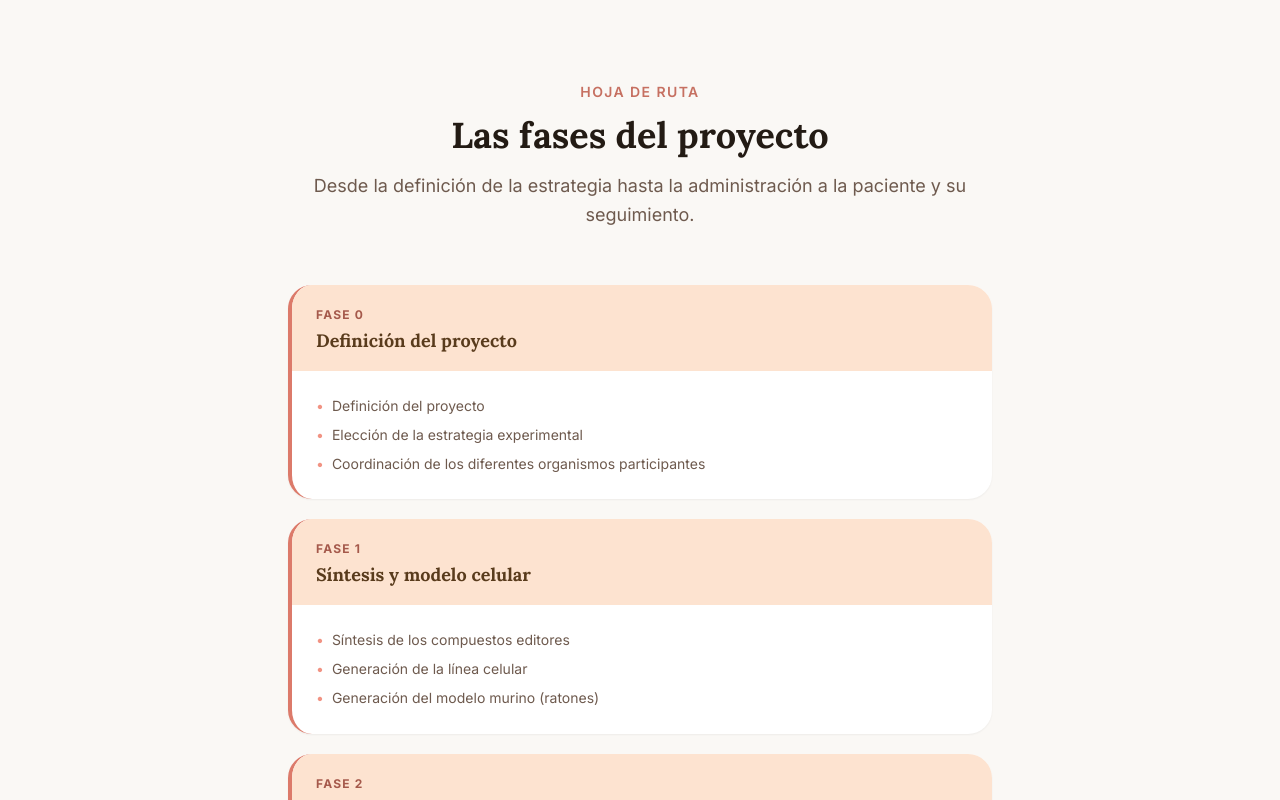
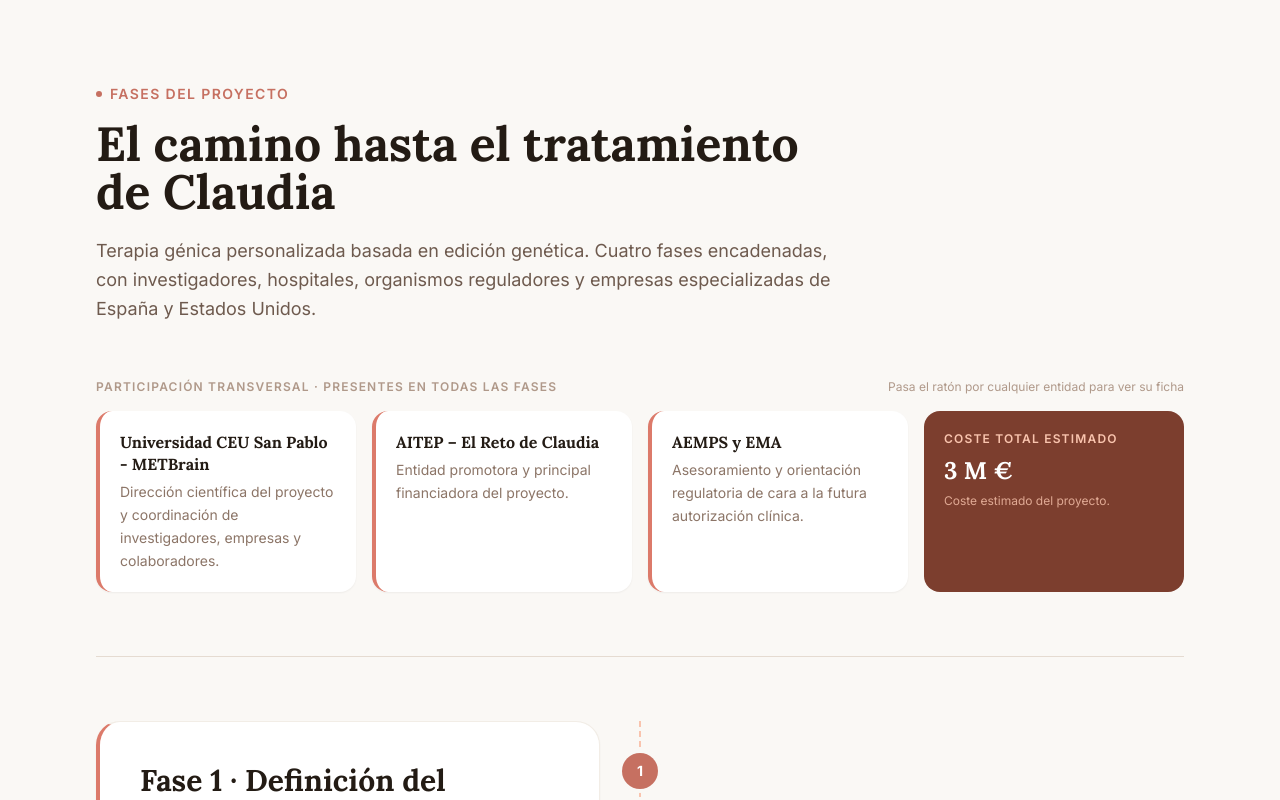
Before and after one commit to ignaciolavina/elretodeclaudia, a React (Vite) app: page /proyecto in a window 1280 px wide. Shown: the part 1220-2020 px from the top of the page. Built offline with nearby package versions, Linux system fonts and the light colour scheme.

Commit message:
feat: included timeline in project page

```diff
--- a/src/i18n/translations.js
+++ b/src/i18n/translations.js
@@ -504,20 +504,6 @@ const translations = {
           { title: 'Agilidad', text: 'Relativamente más rápida de desarrollar que otras formas de edición genética.' },
         ],
         references: 'Referencias: Wong PK et al., "CRISPR Gene-Editing Models Geared Toward Therapy for Hereditary and Developmental Neurological Disorders", Front Pediatr 9:592571 (2021). Musunuru K et al., "Patient-Specific In Vivo Gene Editing to Treat a Rare Genetic Disease", N Engl J Med 392:2235–2243 (2025).',
-      },
-
-      phases: {
-        sectionLabel: 'Hoja de ruta',
-        title: 'Las fases del proyecto',
-        subtitle: 'Desde la definición de la estrategia hasta la administración a la paciente y su seguimiento.',
-        items: [
-          { phase: 'Fase 0', title: 'Definición del proyecto', points: ['Definición del proyecto', 'Elección de la estrategia experimental', 'Coordinación de los diferentes organismos participantes'] },
-          { phase: 'Fase 1', title: 'Síntesis y modelo celular', points: ['Síntesis de los compuestos editores', 'Generación de la línea celular', 'Generación del modelo murino (ratones)'] },
-          { phase: 'Fase 2', title: 'Estudio en células', points: ['Estudio en células para probar la eficacia de los diferentes candidatos terapéuticos'] },
-          { phase: 'Fase 3', title: 'Encapsulación', points: ['Vehiculización de la terapia para hacerla llegar a los diferentes órganos'] },
-          { phase: 'Fase 4', title: 'Ensayos preclínicos', points: ['Ensayos en modelo murino (ratones)', 'Pruebas de toxicidad'] },
-          { phase: 'Fase 5', title: 'Fase clínica', points: ['Finalización de pruebas y requisitos regulatorios', 'Administración a la paciente y seguimiento'] },
-        ],
       },
 
       collab: {
@@ -1197,20 +1183,6 @@ const translations = {
         references: 'References: Wong PK et al., "CRISPR Gene-Editing Models Geared Toward Therapy for Hereditary and Developmental Neurological Disorders", Front Pediatr 9:592571 (2021). Musunuru K et al., "Patient-Specific In Vivo Gene Editing to Treat a Rare Genetic Disease", N Engl J Med 392:2235–2243 (2025).',
       },
 
-      phases: {
-        sectionLabel: 'Roadmap',
-        title: 'The phases of the project',
-        subtitle: "From defining the strategy to administering the therapy to the patient and her follow-up.",
-        items: [
-          { phase: 'Phase 0', title: 'Project definition', points: ['Defining the project', 'Choosing the experimental strategy', 'Coordinating the different participating organizations'] },
-          { phase: 'Phase 1', title: 'Synthesis and cell model', points: ['Synthesis of the editing compounds', 'Generating the cell line', 'Generating the mouse model'] },
-          { phase: 'Phase 2', title: 'Cell studies', points: ['Testing the efficacy of the different therapeutic candidates in cells'] },
-          { phase: 'Phase 3', title: 'Encapsulation', points: ['Encapsulating the therapy so it can reach the different organs'] },
-          { phase: 'Phase 4', title: 'Preclinical trials', points: ['Trials in the mouse model', 'Toxicity testing'] },
-          { phase: 'Phase 5', title: 'Clinical phase', points: ['Completing testing and regulatory requirements', 'Administering to the patient and follow-up'] },
-        ],
-      },
-
       collab: {
         sectionLabel: 'International reach',
         title: 'A project with international collaboration',
--- a/src/pages/Proyecto.jsx
+++ b/src/pages/Proyecto.jsx
@@ -3,6 +3,7 @@ import { Link } from 'react-router-dom'
 import { Helmet } from 'react-helmet-async'
 import Navbar from '../components/Navbar'
 import Footer from '../components/Footer'
+import ProjectTimeline from '../components/ProjectTimeline'
 import { useScrollAnimation } from '../hooks/useScrollAnimation'
 import { useLanguage } from '../context/LanguageContext'
 
@@ -35,29 +36,6 @@ function AccentCard({ header, children, index = 0, className = '' }) {
       <div className="bg-brand-100 px-6 py-4">{header}</div>
       <div className="p-6">{children}</div>
     </div>
-  )
-}
-
-function PhaseCard({ item, index }) {
-  return (
-    <AccentCard
-      index={index}
-      header={
-        <>
-          <span className="text-xs font-bold uppercase tracking-widest text-brand-700">{item.phase}</span>
-          <h3 className="font-serif text-lg font-bold text-brand-900 mt-0.5">{item.title}</h3>
-        </>
-      }
-    >
-      <ul className="space-y-1.5">
-        {item.points.map((point, i) => (
-          <li key={i} className="text-gray-600 text-sm leading-relaxed flex gap-2">
-            <span className="text-brand-400 flex-shrink-0">•</span>
-            {point}
-          </li>
-        ))}
-      </ul>
-    </AccentCard>
   )
 }
 
@@ -149,17 +127,7 @@ export default function Proyecto() {
         </section>
 
         {/* Fases del proyecto */}
-        <section className="py-20 bg-gray-50">
-          <div className="max-w-3xl mx-auto px-4 sm:px-6 lg:px-8">
-            <SectionHeader label={d.phases.sectionLabel} title={d.phases.title} subtitle={d.phases.subtitle} />
-
-            <div className="space-y-5">
-              {d.phases.items.map((item, i) => (
-                <PhaseCard key={i} item={item} index={i} />
-              ))}
-            </div>
-          </div>
-        </section>
+        <ProjectTimeline />
 
         {/* Colaboradores */}
         <section className="py-20 bg-white">
--- a/src/pages/Test.jsx
+++ b/src/pages/Test.jsx
@@ -1,7 +1,6 @@
 import { useEffect } from 'react'
 import Navbar from '../components/Navbar'
 import Footer from '../components/Footer'
-import ProjectTimeline from '../components/ProjectTimeline'
 
 export default function Test() {
   useEffect(() => { window.scrollTo(0, 0) }, [])
@@ -9,9 +8,7 @@ export default function Test() {
   return (
     <div className="min-h-screen">
       <Navbar />
-      <main className="pt-20">
-        <ProjectTimeline />
-      </main>
+      <main className="pt-20" />
       <Footer />
     </div>
   )
```
